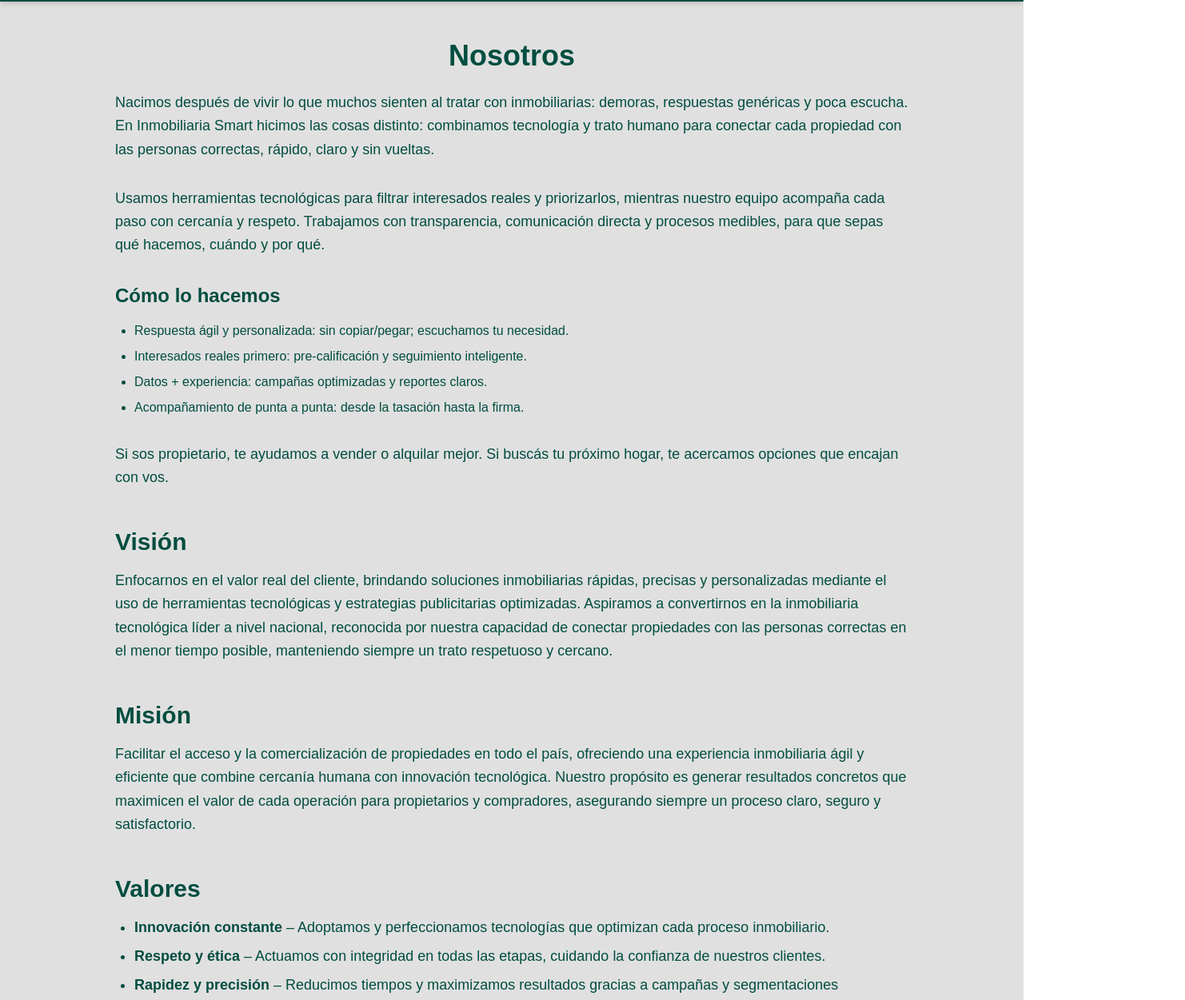
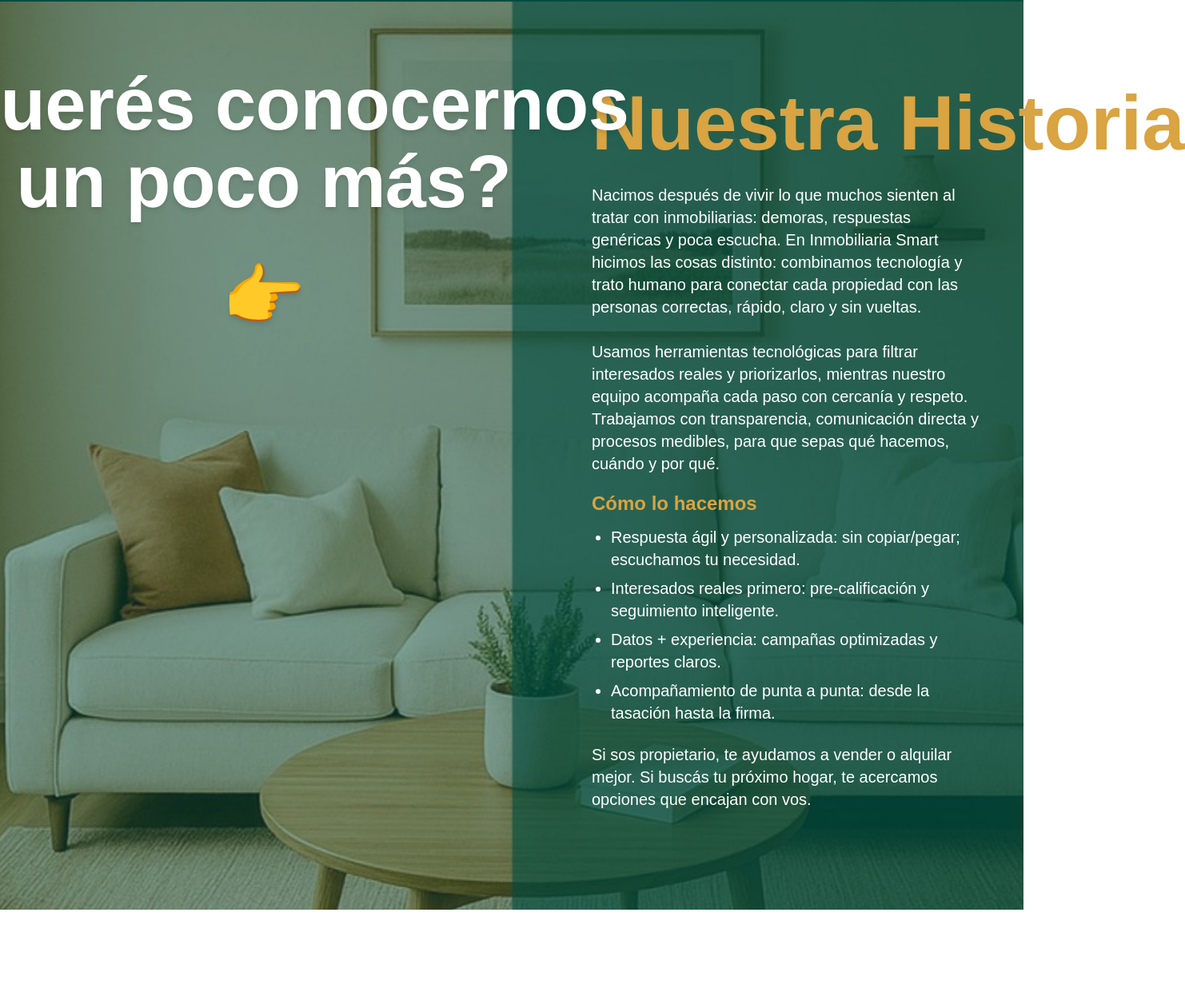
Before and after one commit to Fjmorell/tu-inmobiliaria, a React (Vite) app: page /nosotros in a window 1280 px wide. Shown: the part 190-1441 px from the top of the page at 80% size, 1482 px wide, since content can reach past the window. After the commit the page ends 1328 px from the top, so only its background shows below. Built offline with nearby package versions, Linux system fonts and the light colour scheme; a web font is replaced by a local one.

Commit message:
first commit

```diff
--- a/src/pages/Nosotros.jsx
+++ b/src/pages/Nosotros.jsx
@@ -1,62 +1,73 @@
 import React from 'react';
+import fondoNosotros from '../assets/fondo-nosotros.jpeg';
 
 const Nosotros = () => {
   return (
-    <section className="max-w-5xl mx-auto px-4 py-12 text-emeraldDark font-secondary">
-      <h1 className="text-4xl font-bold font-primary mb-6 text-center">Nosotros</h1>
+    <section
+      className="relative bg-cover bg-center bg-no-repeat text-white min-h-[80vh]"
+      style={{ backgroundImage: `url(${fondoNosotros})` }}
+    >
+      {/* Overlay general para dar contraste */}
 
-      <p className="text-lg mb-8 leading-relaxed">
-        Nacimos después de vivir lo que muchos sienten al tratar con inmobiliarias: demoras, respuestas genéricas y poca escucha.
-        En Inmobiliaria Smart hicimos las cosas distinto: combinamos tecnología y trato humano para conectar cada propiedad con las personas correctas, rápido, claro y sin vueltas.
-      </p>
 
-      <p className="text-lg mb-8 leading-relaxed">
-        Usamos herramientas tecnológicas para filtrar interesados reales y priorizarlos, mientras nuestro equipo acompaña cada paso con cercanía y respeto.
-        Trabajamos con transparencia, comunicación directa y procesos medibles, para que sepas qué hacemos, cuándo y por qué.
-      </p>
+      <div className="relative w-full px-4 md:px-8 lg:px-8 py-16 md:py-20 grid grid-cols-12 items-start gap-6">
+        {/* Izquierda: Título en 2 líneas fijas + emoji abajo */}
+<div className="col-span-12 md:col-span-6 flex flex-col justify-center items-center text-center">
+  <h2 className="font-primary font-extrabold drop-shadow-md text-white tracking-tight">
+    <span className="block text-[40px] sm:text-[56px] md:text-[76px] lg:text-[92px] leading-[1.05] sm:whitespace-nowrap">
+      ¿Querés conocernos
+    </span>
+    <span className="block text-[40px] sm:text-[56px] md:text-[76px] lg:text-[92px] leading-[1.05] sm:whitespace-nowrap">
+      un poco más?
+    </span>
+  </h2>
 
-      <div className="mb-8">
-        <h2 className="text-2xl font-bold mb-4">Cómo lo hacemos</h2>
-        <ul className="list-disc pl-6 space-y-2">
-          <li>Respuesta ágil y personalizada: sin copiar/pegar; escuchamos tu necesidad.</li>
-          <li>Interesados reales primero: pre-calificación y seguimiento inteligente.</li>
-          <li>Datos + experiencia: campañas optimizadas y reportes claros.</li>
-          <li>Acompañamiento de punta a punta: desde la tasación hasta la firma.</li>
-        </ul>
-      </div>
+  {/* Emoji debajo del título */}
+  <div className="mt-6 md:mt-8 text-[48px] sm:text-[56px] md:text-[72px] lg:text-[84px] drop-shadow-md select-none">
+    👉
+  </div>
+</div>
 
-      <p className="text-lg mb-12 leading-relaxed">
-        Si sos propietario, te ayudamos a vender o alquilar mejor. Si buscás tu próximo hogar, te acercamos opciones que encajan con vos.
-      </p>
 
-      {/* Visión */}
-      <div className="mb-12">
-        <h2 className="text-3xl font-bold font-primary mb-4">Visión</h2>
-        <p className="text-lg leading-relaxed">
-          Enfocarnos en el valor real del cliente, brindando soluciones inmobiliarias rápidas, precisas y personalizadas mediante el uso de herramientas tecnológicas y estrategias publicitarias optimizadas.
-          Aspiramos a convertirnos en la inmobiliaria tecnológica líder a nivel nacional, reconocida por nuestra capacidad de conectar propiedades con las personas correctas en el menor tiempo posible, manteniendo siempre un trato respetuoso y cercano.
-        </p>
-      </div>
+        {/* Derecha: bloque verde con el contenido */}
+<div className="col-span-12 md:col-span-6 flex flex-col justify-center md:pl-10 lg:pl-16">
+  <div className=" p-6 rounded-lg max-w-[600px] mx-auto md:mx-0">
+    <h1 className="font-primary font-extrabold mb-7 text-[#D9A441] text-5xl md:text-7xl lg:text-8xl whitespace-nowrap">
+  Nuestra Historia
+</h1>
 
-      {/* Misión */}
-      <div className="mb-12">
-        <h2 className="text-3xl font-bold font-primary mb-4">Misión</h2>
-        <p className="text-lg leading-relaxed">
-          Facilitar el acceso y la comercialización de propiedades en todo el país, ofreciendo una experiencia inmobiliaria ágil y eficiente que combine cercanía humana con innovación tecnológica.
-          Nuestro propósito es generar resultados concretos que maximicen el valor de cada operación para propietarios y compradores, asegurando siempre un proceso claro, seguro y satisfactorio.
-        </p>
-      </div>
 
-      {/* Valores */}
-      <div>
-        <h2 className="text-3xl font-bold font-primary mb-4">Valores</h2>
-        <ul className="list-disc pl-6 space-y-2 text-lg">
-          <li><strong>Innovación constante</strong> – Adoptamos y perfeccionamos tecnologías que optimizan cada proceso inmobiliario.</li>
-          <li><strong>Respeto y ética</strong> – Actuamos con integridad en todas las etapas, cuidando la confianza de nuestros clientes.</li>
-          <li><strong>Rapidez y precisión</strong> – Reducimos tiempos y maximizamos resultados gracias a campañas y segmentaciones inteligentes.</li>
-          <li><strong>Acompañamiento real</strong> – Estamos presentes en cada paso, brindando atención personalizada y soluciones claras.</li>
-          <li><strong>Transparencia total</strong> – Comunicación directa, sin promesas vacías ni letra chica.</li>
-        </ul>
+    <p className="mb-7 leading-relaxed text-lg md:text-xl">
+      Nacimos después de vivir lo que muchos sienten al tratar con inmobiliarias:
+      demoras, respuestas genéricas y poca escucha. En Inmobiliaria Smart hicimos
+      las cosas distinto: combinamos tecnología y trato humano para conectar cada
+      propiedad con las personas correctas, rápido, claro y sin vueltas.
+    </p>
+
+    <p className="mb-5 leading-relaxed text-lg md:text-xl">
+      Usamos herramientas tecnológicas para filtrar interesados reales y priorizarlos,
+      mientras nuestro equipo acompaña cada paso con cercanía y respeto. Trabajamos con
+      transparencia, comunicación directa y procesos medibles, para que sepas qué
+      hacemos, cuándo y por qué.
+    </p>
+
+    <h2 className="font-bold mb-3 text-[#D9A441] text-xl md:text-2xl">
+      Cómo lo hacemos
+    </h2>
+    <ul className="list-disc pl-6 space-y-2 mb-6 text-lg md:text-xl">
+      <li>Respuesta ágil y personalizada: sin copiar/pegar; escuchamos tu necesidad.</li>
+      <li>Interesados reales primero: pre-calificación y seguimiento inteligente.</li>
+      <li>Datos + experiencia: campañas optimizadas y reportes claros.</li>
+      <li>Acompañamiento de punta a punta: desde la tasación hasta la firma.</li>
+    </ul>
+
+    <p className="mb-5 leading-relaxed text-lg md:text-xl">
+      Si sos propietario, te ayudamos a vender o alquilar mejor. Si buscás tu próximo
+      hogar, te acercamos opciones que encajan con vos.
+    </p>
+  </div>
+</div>
+
       </div>
     </section>
   );
```
Also changed, not shown: src/assets/fondo-nosotros.jpeg (added).
